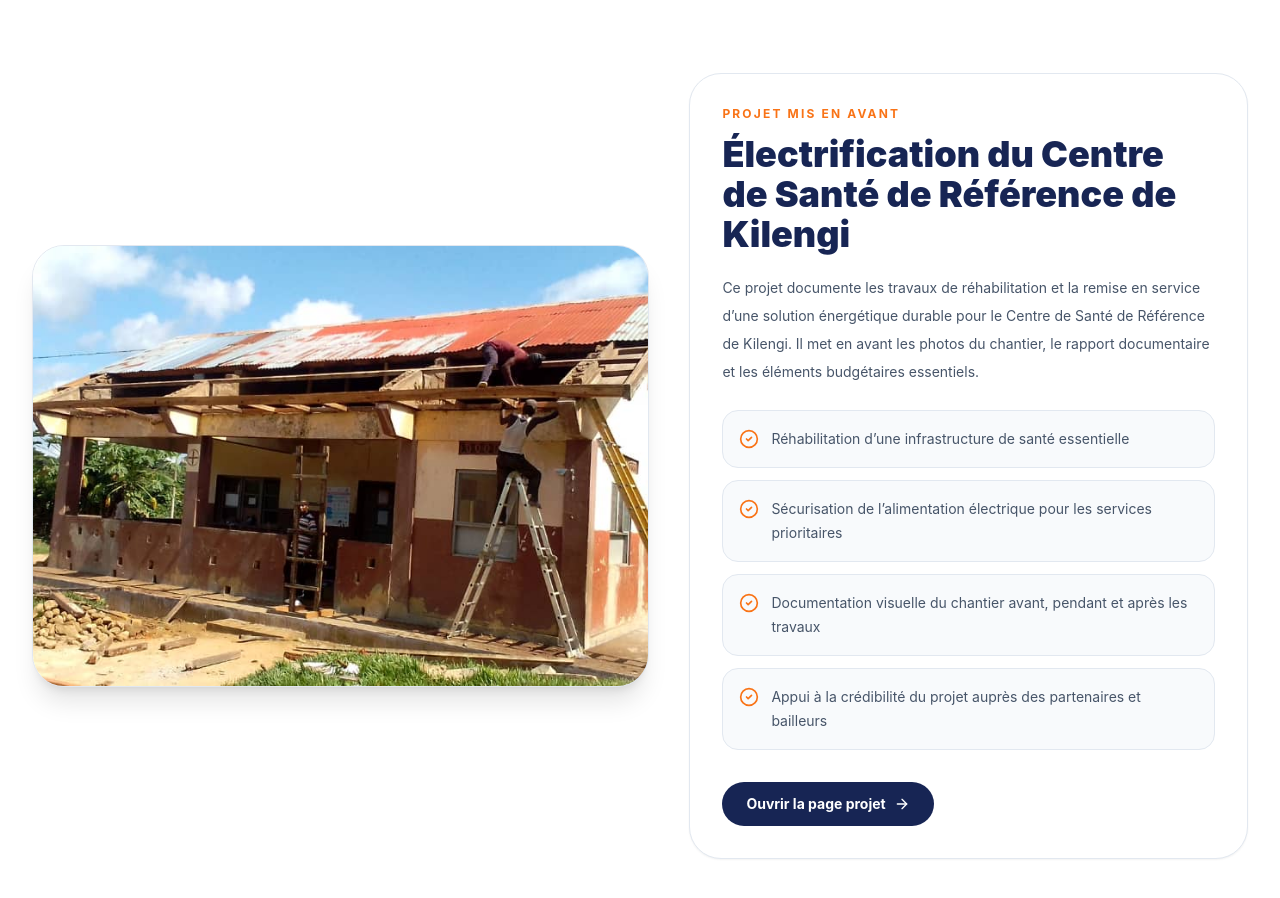
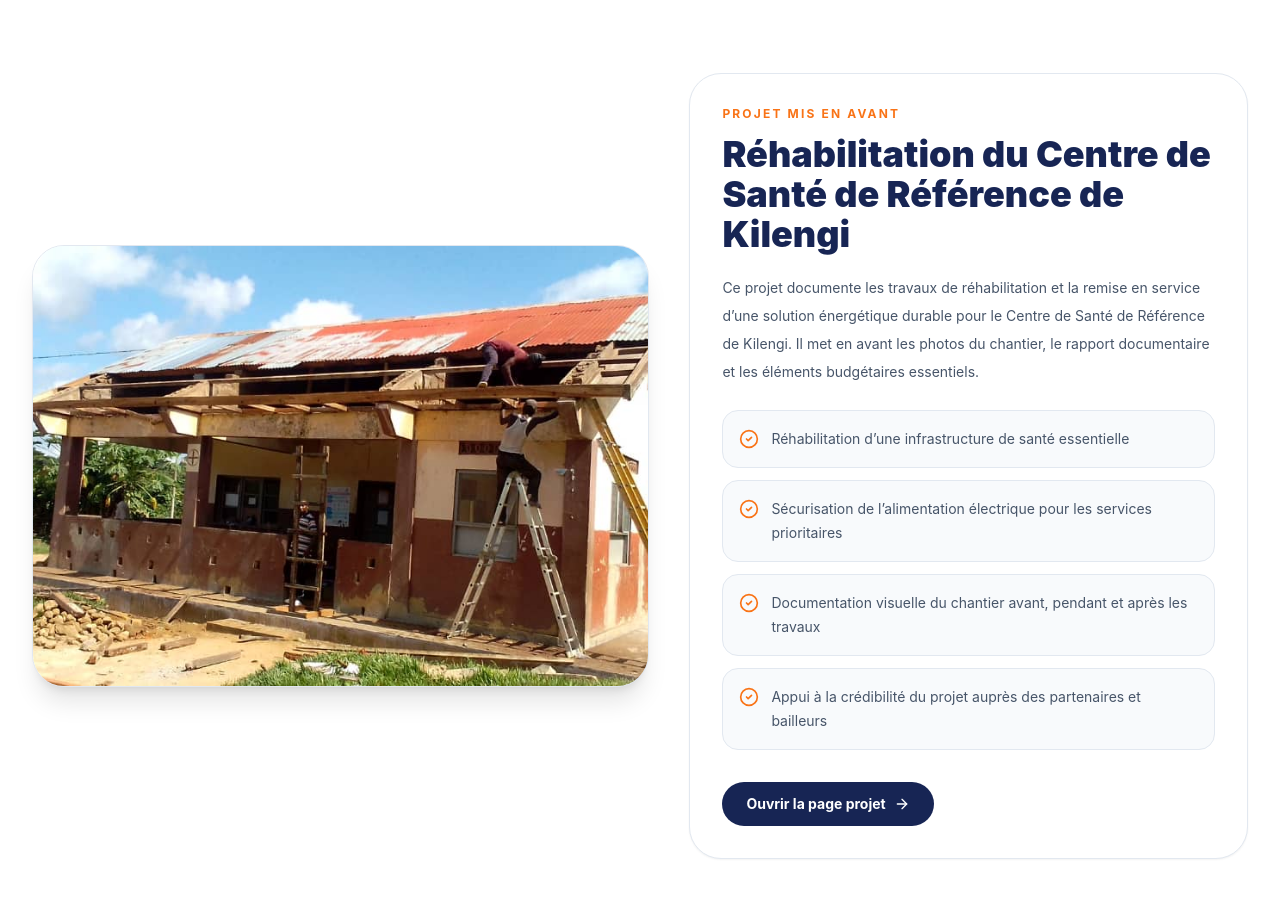
Before and after one commit to proddeko-gif/proddeko-site, a React (Vite) app: page / in a window 1280 px wide. Shown: the part 1000-1898 px from the top of the page. Built offline with nearby package versions, Linux system fonts and the light colour scheme.

Commit message:
Update App.jsx

```diff
--- a/src/App.jsx
+++ b/src/App.jsx
@@ -29,7 +29,7 @@ const SITE = {
 };
 
 const KILENGI = {
-  title: "Électrification du Centre de Santé de Référence de Kilengi",
+  title: "Réhabilitation du Centre de Santé de Référence de Kilengi",
   subtitle:
     "Réhabilitation énergétique, sécurisation de l’alimentation électrique et valorisation documentaire du chantier.",
   hero: "/images/projects/kilengi/CS-Kilengi_avril-22_1.jpeg",
@@ -498,8 +498,8 @@ function KilengiProjectPage() {
 
               <div className="mt-6 flex flex-wrap gap-3">
                 {[
-                  "Électrification",
                   "Réhabilitation",
+                  "Énergie durable",
                   "Suivi photographique",
                   "Transparence documentaire",
                 ].map((item) => (
```
